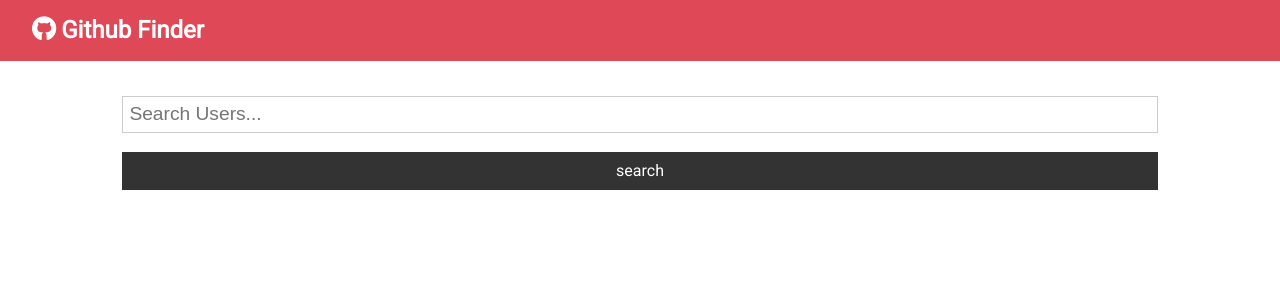
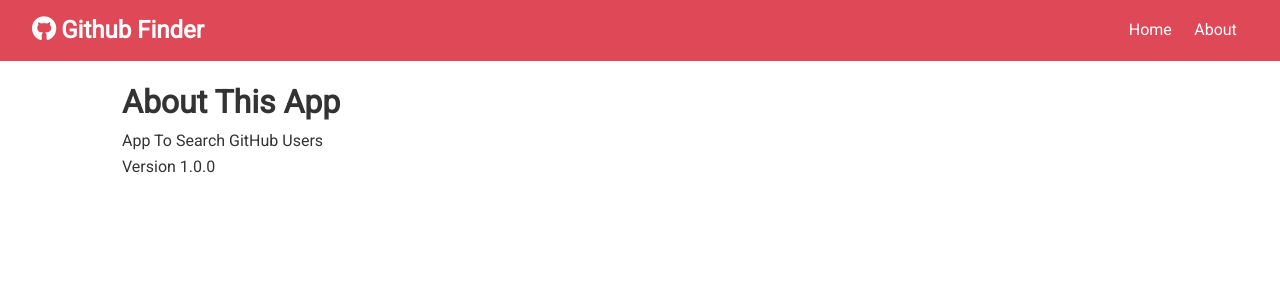
Before and after one commit to Alphacode18/ReactJS-Course, a React (Create React App) app in the folder github-finder/: page /about in a window 1280 px wide. Shown: the top 300 px of the page. Built offline with nearby package versions, Linux system fonts and the light colour scheme.

Commit message:
Routing and User Fetching

```diff
--- a/github-finder/package.json
+++ b/github-finder/package.json
@@ -9,6 +9,7 @@
     "axios": "^0.19.2",
     "react": "^16.13.1",
     "react-dom": "^16.13.1",
+    "react-router-dom": "^5.2.0",
     "react-scripts": "3.4.1"
   },
   "scripts": {
--- a/github-finder/src/App.js
+++ b/github-finder/src/App.js
@@ -1,14 +1,18 @@
-import React, { Component } from 'react';
+import React, { Component, Fragment } from 'react';
+import { BrowserRouter as Router, Switch, Route } from 'react-router-dom';
 import Navbar from './components/layout/Navbar';
 import Users from './components/users/Users';
 import Search from './components/users/Search';
 import Alert from './components/layout/Alert';
+import User from './components/users/User';
+import About from './components/pages/About';
 import axios from 'axios';
 import './App.css';
 
 class App extends Component {
   state = {
     users: [],
+    user: {},
     loading: false,
     alert: null,
   };
@@ -28,17 +32,32 @@ class App extends Component {
     this.setState({ users: response.data.items, loading: false });
   };
 
+  getUser = async (username) => {
+    this.setState({ loading: true });
+    const response = await axios.get(`https://api.github.com/users/${username}?&client_id=
+    ${process.env.REACT_APP_GITHUB_CLIENT}&client_secret=
+    ${process.env.REACT_APP_GITHUB_CLIENTSECRET}`);
+    this.setState({ user: response.data, loading: false });
+  };
+
   clearUsers = () => {
     this.setState({ users: [], loading: false });
   };
 
   render() {
-    const { users, loading } = this.state;
+    const { users, user, loading } = this.state;
     return (
+      <Router>
         <div className='app'>
           <Navbar />
           <div className='container'>
             <Alert alert={this.state.alert} />
+            <Switch>
+              <Route
+                exact
+                path='/'
+                render={(props) => (
+                  <Fragment>
                     <Search
                       searchUsers={this.searchUsers}
                       clearUsers={this.clearUsers}
@@ -46,8 +65,26 @@ class App extends Component {
                       setAlert={this.setAlert}
                     />
                     <Users loading={loading} users={users} />
+                  </Fragment>
+                )}
+              />
+              <Route exact path='/about' component={About} />
+              <Route
+                exact
+                path='/user/:login'
+                render={(props) => (
+                  <User
+                    {...props}
+                    getUser={this.getUser}
+                    user={user}
+                    loading={loading}
+                  />
+                )}
+              />
+            </Switch>
           </div>
         </div>
+      </Router>
     );
   }
 }
--- a/github-finder/src/components/layout/Navbar.js
+++ b/github-finder/src/components/layout/Navbar.js
@@ -1,23 +1,32 @@
 import React from 'react';
 import PropTypes from 'prop-types';
+import { Link } from 'react-router-dom';
 
-const Navbar = ({icon, title}) => {
+const Navbar = ({ icon, title }) => {
   return (
     <nav className='navbar bg-primary'>
       <h1>
-                <i className={icon}/> {title}
+        <i className={icon} /> {title}
       </h1>
+      <ul>
+        <li>
+          <Link to='/'>Home</Link>
+        </li>
+        <li>
+          <Link to='/about'>About</Link>
+        </li>
+      </ul>
     </nav>
-    )
-}
+  );
+};
 
 Navbar.defaultProps = {
   title: 'Github Finder',
-    icon: "fab fa-github"
+  icon: 'fab fa-github',
 };
 Navbar.propTypes = {
   title: PropTypes.string.isRequired,
-    icon: PropTypes.string.isRequired
+  icon: PropTypes.string.isRequired,
 };
 
-export default Navbar
+export default Navbar;
--- /dev/null
+++ b/github-finder/src/components/pages/About.js
@@ -0,0 +1,13 @@
+import React, { Fragment } from 'react';
+
+const About = () => {
+  return (
+    <Fragment>
+      <h1>About This App</h1>
+      <p>App To Search GitHub Users</p>
+      <p>Version 1.0.0</p>
+    </Fragment>
+  );
+};
+
+export default About;
--- /dev/null
+++ b/github-finder/src/components/users/User.js
@@ -0,0 +1,28 @@
+import React, { Component } from 'react';
+
+class User extends Component {
+  componentDidMount() {
+    this.props.getUser(this.props.match.params.login);
+  }
+  render() {
+    const {
+      name,
+      avatar_url,
+      location,
+      bio,
+      blog,
+      login,
+      html_url,
+      followers,
+      following,
+      public_repos,
+      public_gists,
+      hireable,
+    } = this.props.user;
+
+    const { loading } = this.props;
+    return <div>{name}</div>;
+  }
+}
+
+export default User;
--- a/github-finder/src/components/users/UserItem.js
+++ b/github-finder/src/components/users/UserItem.js
@@ -1,21 +1,28 @@
-import React from 'react'
+import React from 'react';
 import PropTypes from 'prop-types';
+import { Link } from 'react-router-dom';
 
 const UserItem = ({ user: { login, avatar_url, html_url } }) => {
   return (
-        <div className="card text-center">
-            <img src={avatar_url} alt="" className="round-img"
-            style= {{width: '60px'}} />
+    <div className='card text-center'>
+      <img
+        src={avatar_url}
+        alt=''
+        className='round-img'
+        style={{ width: '60px' }}
+      />
       <h3>{login}</h3>
       <div>
-                <a href={html_url} className="btn btn-dark btn-sm my-1">More</a>
+        <Link to={`/user/${login}`} className='btn btn-dark'>
+          More
+        </Link>
       </div>
     </div>
-    )
-}
+  );
+};
 
 UserItem.propTypes = {
   user: PropTypes.object.isRequired,
-}
+};
 
-export default UserItem
+export default UserItem;
```
Also changed, not shown: 1 other file (tests, documents, lock files or other folders). Lines whose indentation alone changed are shown as unchanged.
